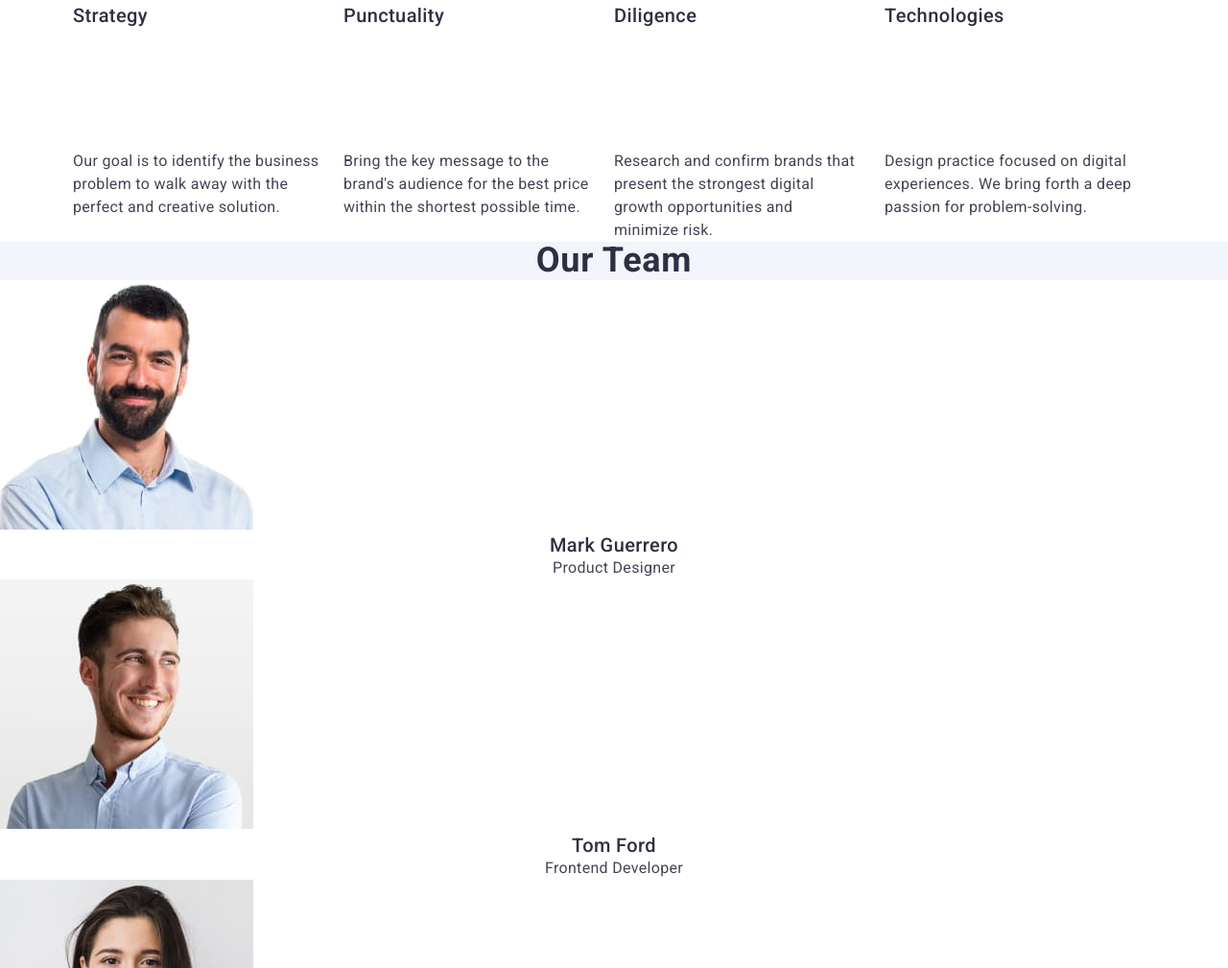
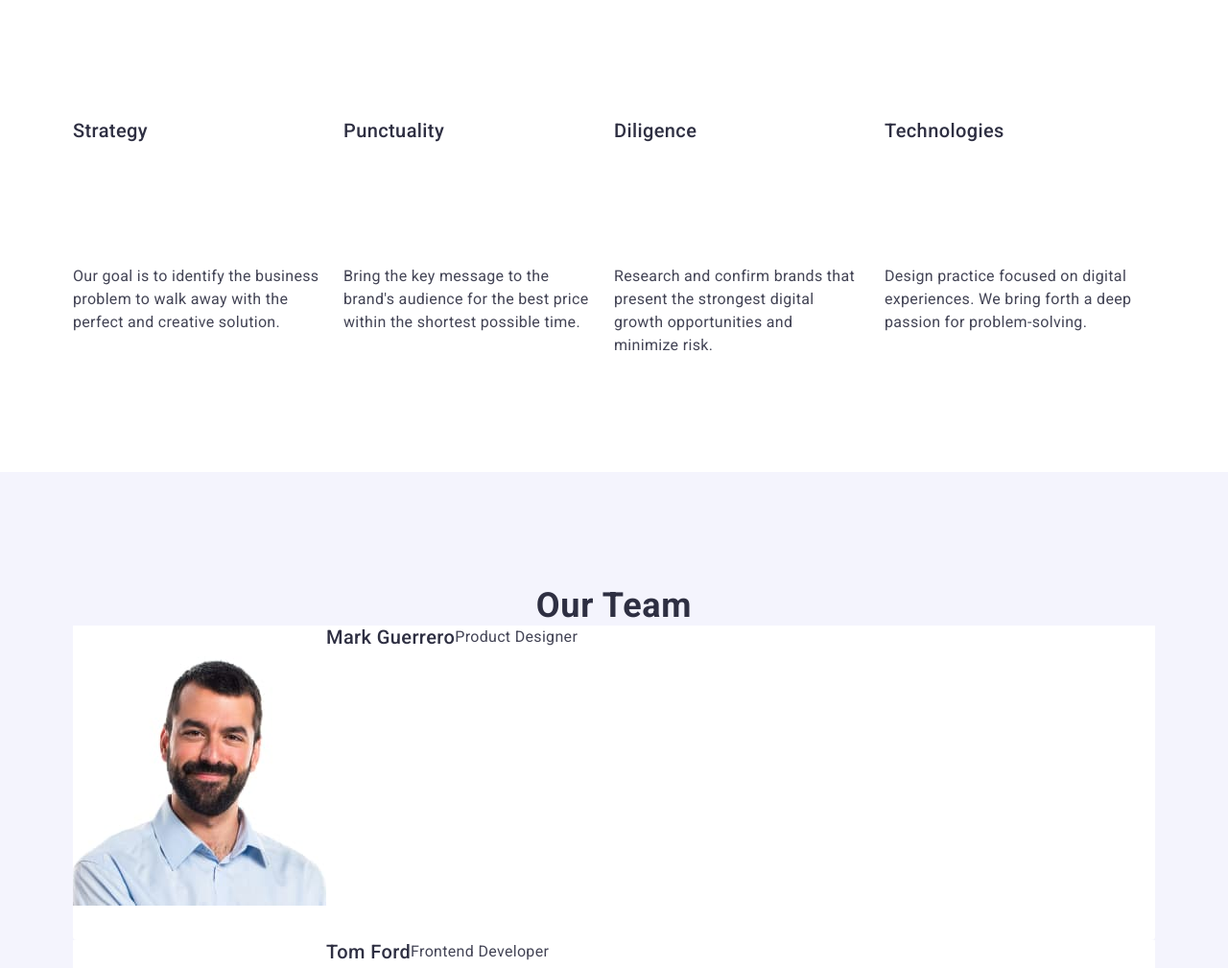
Before and after one commit to marves-pl/goit-markup-hw-03, a plain HTML site: page index.html in a window 1280 px wide. Shown: the part 741-1750 px from the top of the page at 96% size. Drawn offline with nearby package versions, Linux system fonts and the light colour scheme.

Commit message:
add block model to team

```diff
--- a/css/styles.css
+++ b/css/styles.css
@@ -181,6 +181,11 @@ color: #404bbf;
 
 /* --------- Features -----  */
 
+.features {
+    padding: 120px 0 120px;
+    padding-bottom: 120;
+}
+
 .features-subtitle {
     font-weight: 500;
     font-size: 20px;
@@ -215,8 +220,16 @@ color: #404bbf;
 }
 
 /* ------- Team ---  */
+.container-employer {
+    padding: 32px 0 32px;
+    padding-bottom: 32px;
+
+}
+
 .team {
-    background: #f4f4fd
+    background: #f4f4fd;
+    padding: 120px 0 120px;
+    padding-bottom: 120;
 }
 
 .team-name {
@@ -226,13 +239,23 @@ color: #404bbf;
     letter-spacing: 0.02em;
     text-align: center;
     color: #2e2f42;
-    text-transform: capitalize
+    text-transform: capitalize;
+
+
 }
 
-.team-list {}
+.team-list {
+    margin-bottom: 72px;
+}
 
 .team-item {
     background-color: #ffffff;
+    display: flex;
+    margin-right: 24px;
+    margin-right: 0;
+    flex-basis: calc((100% - 72px) / 4);
+    border-radius: 0px 0px 4px 4px;
+
 }
 
 .team-image {
--- a/index.html
+++ b/index.html
@@ -59,7 +59,7 @@
         <button class="efective-button" type="button">Order Service</button>
       </div>
     </section>
-    <section id="features">
+    <section class="features" id="features">
       <div class="container">
         <h2 class="visually-hidden">Feature</h2>
         <ul class="features-list">
@@ -95,9 +95,11 @@
       </div>
     </section>
     <section class="team">
+      <div class="container">
         <h2 class="team-name">our team</h2>
         <ul class="team-list">
           <li class="team-item">
+            <div class="container-employer">
               <img
                 class="team-image"
                 src="./images/TeamCard1.jpg"
@@ -106,10 +108,12 @@
                 alt="Mark Guerrero
     Product Designer"
               />
+            </div>
             <h3 class="team-subtitle">Mark Guerrero</h3>
             <p class="team-item-text">Product Designer</p>
           </li>
           <li class="team-item">
+            <div class="container-employer">
               <img
                 class="team-image"
                 src="./images/TeamCard2.jpg"
@@ -118,10 +122,12 @@ Product Designer"
                 alt="Tom Ford
     Frontend Developer"
               />
+            </div>
             <h3 class="team-subtitle">Tom Ford</h3>
             <p class="team-item-text">Frontend Developer</p>
           </li>
           <li class="team-item">
+            <div class="container-employer">
               <img
                 class="team-image"
                 src="./images/TeamCard3.jpg"
@@ -130,10 +136,12 @@ Frontend Developer"
                 alt="Camila Garcia
     Marketing"
               />
+            </div>
             <h3 class="team-subtitle">Camila Garcia</h3>
             <p class="team-item-text">Marketing</p>
           </li>
           <li class="team-item">
+            <div class="container-employer">
               <img
                 class="team-image"
                 src="./images/TeamCard4.jpg"
@@ -142,10 +150,12 @@ Marketing"
                 alt="Daniel Wilson
     UI Designer"
               />
+            </div>
             <h3 class="team-subtitle">Daniel Wilson</h3>
             <p class="team-item-text">UI Designer</p>
           </li>
         </ul>
+      </div>
     </section>
     <section class="portfolio">
       <h2 class="portfolio-name">our portfolio</h2>
```
Lines whose indentation alone changed are shown as unchanged.
